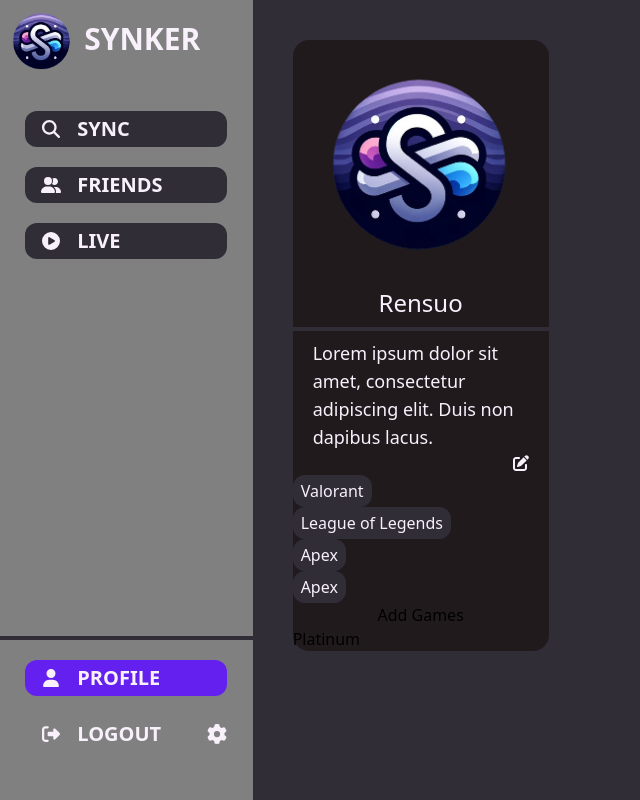
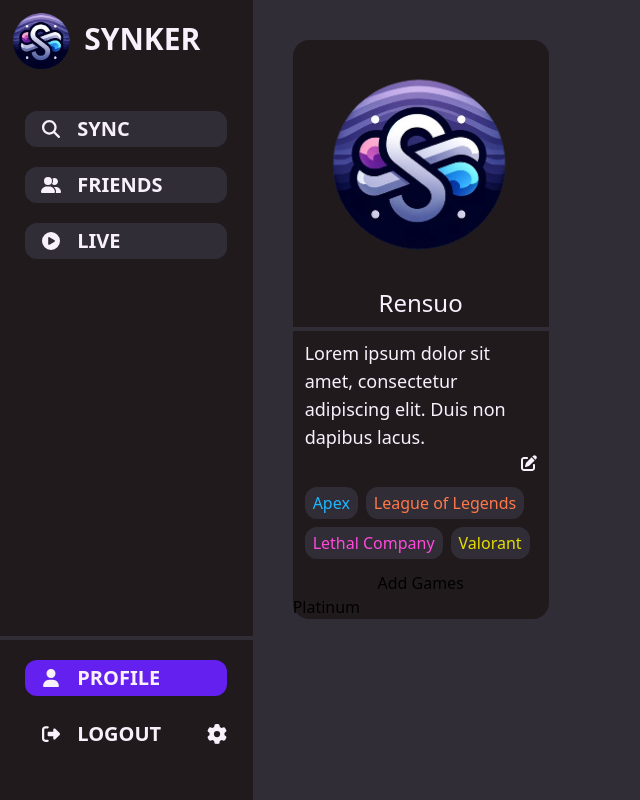
Before and after one commit to varangill/Synker, a React (Vite) app in the folder client/: page /profile in a window 1280 px wide. Shown: the whole page, without its empty margins (0-640 px from the left). Built offline with nearby package versions, Linux system fonts and the light colour scheme; a web font is replaced by a local one.

Commit message:
merge live lobby and profile card

```diff
--- a/client/src/ui/components/LiveLobby.tsx
+++ b/client/src/ui/components/LiveLobby.tsx
@@ -3,11 +3,11 @@ import LobbyTag from "../components/LobbyTag";
 
 const LiveLobby = () => {
   return (
-    <div className="lf-stack-container bg-gray-900 xl:w-5/12 lg:w-5/12 md:w-full sm:w-full h-fit flex flex-col">
+    <div className="lf-stack-container bg-gray-200 xl:w-5/12 lg:w-5/12 md:w-full sm:w-full h-fit flex flex-col">
       <div className="lf-5stack-text text-white font-bold text-base ml-8 mt-3">
         LOOKING FOR COMPETITIVE 5 STACK
       </div>
-      <div className="pfp-images flex flex-row mt-2 object-contain grid grid-cols-6 ml-5 gap-1 w-4/5">
+      <div className="pfp-images flex flex-wrap mt-2 object-contain ml-5 gap-2 w-4/5">
         <img className="pfp-1 max-h-20 max-w-20 p-1" src={logo}></img>
         <img className="pfp-1 max-h-20 max-w-20 p-1" src={logo}></img>
         <img className="pfp-1 max-h-20 max-w-20 p-1" src={logo}></img>
@@ -15,7 +15,7 @@ const LiveLobby = () => {
         <img className="pfp-1 max-h-20 max-w-20 p-1" src={logo}></img>
       </div>
       <div className="bottom-container flex flex-row h-full">
-        <div className="grid-of-tags ml-5 w-2/3 h-full grid grid-cols-auto-fit-100">
+        <div className="box-of-tags ml-5 w-2/3 h-full flex flex-wrap">
           <LobbyTag tagName="PARKORE MANIAK"></LobbyTag>
           <LobbyTag tagName="RIVAILLE"></LobbyTag>
           <LobbyTag tagName="3ZPZ"></LobbyTag>
--- a/client/src/ui/components/Navigation.tsx
+++ b/client/src/ui/components/Navigation.tsx
@@ -44,7 +44,7 @@ const Navigation = () => {
   }
 
   return (
-    <div className="nav-bar-container bg-gray-900 h-screen w-96 xl:w-1/6 md:w-80 sm:w-56 flex flex-col">
+    <div className="nav-bar-container bg-gray-200 h-screen w-96 xl:w-1/6 md:w-80 sm:w-56 flex flex-col">
       <div className="nav-bar-top">
         <div className="logo-title flex flex-row object-contain mb-8 hover:cursor-pointer">
           <img
--- a/client/src/ui/components/NavigationButton.tsx
+++ /dev/null
@@ -1,19 +0,0 @@
-const NavigationButton = (props: { url: string }) => {
-  const currentPath = window.location.pathname;
-  if (currentPath == props.url) {
-    // Renders a highlighted button according to URL
-    return (
-      <button className="btn-default flex rounded-xl bg-purple-100 hover:bg-purple-200 w-3/4 items-left">
-        <img></img>
-        <div className="btn-text text-white font-bold">SYNC</div>
-      </button>
-    );
-  } else if (props.url == "highlight") {
-    // Highlighted buttons not used in navigation bar
-    return <div></div>;
-  } else {
-    // All other buttons
-    return <div></div>;
-  }
-};
-export default NavigationButton;
--- a/client/src/ui/components/Profile.tsx
+++ b/client/src/ui/components/Profile.tsx
@@ -23,6 +23,21 @@ const Profile: React.FC<ProfileProps> = ({
   // const authenticated = useContext(Authenticated)
   // Needs to pass a profile through
   // let authenticated = true;
+  const colorClasses = [
+    "text-red",
+    "text-blue",
+    "text-green",
+    "text-yellow",
+    "text-pink",
+    "text-orange",
+  ];
+
+  function getRandomColor() {
+    const randomIndex = Math.floor(Math.random() * colorClasses.length);
+    return colorClasses[randomIndex];
+  }
+
+  gameTags.sort();
 
   return (
     <div className="profile-container xl:w-1/4 lg:w-1/4 md:w-1/4 sm:w-full min-w-64 bg-gray-200 rounded-2xl flex flex-col h-fit max-h-128">
@@ -34,20 +49,27 @@ const Profile: React.FC<ProfileProps> = ({
         {username}
       </div>
       <div className="line bg-gray-100 w-full h-1"></div>
-      <div className="desc text-white text-lg pl-5 pr-5 pt-2 w-full">
+      <div className="desc text-white text-lg pl-3 pr-5 pt-2 w-full">
         {description}
-      </div>{" "}
-      <div className="btn-container w-full justify-end flex pr-5">
+      </div>
+      <div className="btn-container w-full justify-end flex pr-3">
         {auth && (
           <button className="btn-edit">
             <FontAwesomeIcon icon={faEdit} className="text-white" />
           </button>
         )}
       </div>
-      <div className="tag-container grid grid-cols-auto-fit-100">
+      <div className="tag-container p-3 flex flex-wrap gap-2">
         {gameTags.map((option, index) => (
-          <div className="gameTag-bg bg-gray-100 w-fit rounded-xl pt-1 pb-1 pr-2 pl-2">
-            <div key={index} className="gameTags text-white">
+          <div
+            key={index}
+            className="w-fit rounded-xl p-1 pl-2 pr-2 h-8 bg-gray-100"
+          >
+            <div
+              className={`${
+                getRandomColor() || "text-gray-800"
+              } whitespace-nowrap`}
+            >
               {option}
             </div>
           </div>
--- a/client/src/ui/pages/LivePage.tsx
+++ b/client/src/ui/pages/LivePage.tsx
@@ -8,7 +8,7 @@ export default function LivePage() {
     <div className="App flex flex-row bg-gray-100 h-screen">
       <Navigation />
 
-      <div className="live-game-screen-container flex flex-row w-full h-full">
+      <div className="live-game-screen-container flex flex-row w-full h-full flex-wrap">
         <GameSelection></GameSelection>
         <LiveLobby></LiveLobby>
       </div>
--- a/client/src/ui/pages/ProfilePage.tsx
+++ b/client/src/ui/pages/ProfilePage.tsx
@@ -27,7 +27,12 @@ export default function ProfilePage() {
 
   function gameTags() {
     // SQL grabs game tags
-    const gameTagList = ["Valorant", "League of Legends", "Apex", "Apex"];
+    const gameTagList = [
+      "Valorant",
+      "League of Legends",
+      "Apex",
+      "Lethal Company",
+    ];
     return gameTagList;
   }
 
--- a/client/tailwind.config.js
+++ b/client/tailwind.config.js
@@ -14,6 +14,8 @@ export default {
       pink: "#ff49db",
       orange: "#ff7849",
       green: "#13ce66",
+      red: "#d1001f",
+      yellow: "#e5de00",
       gray: {
         100: "#302D37",
         200: "#211A1D",
```
